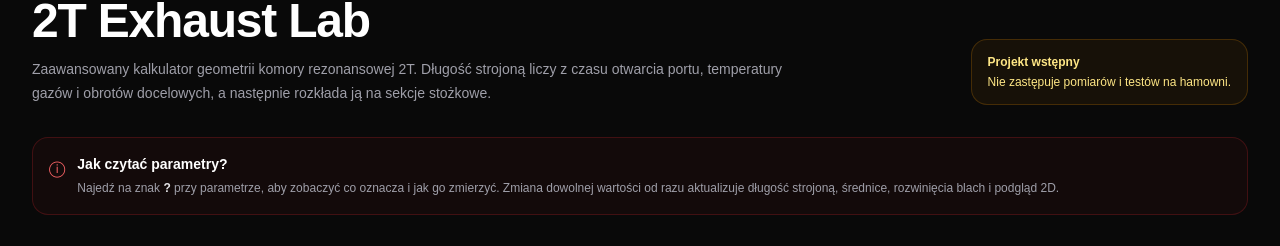
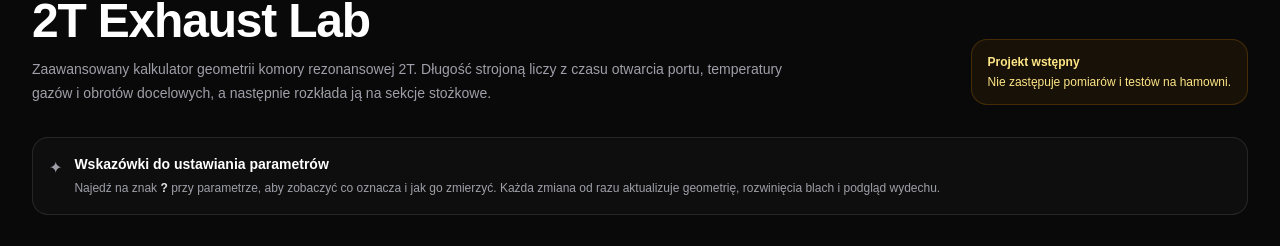
Before and after one commit to maker599/Motohub, a Next.js app: page /narzedzia in a window 1280 px wide. Shown: the part 193-439 px from the top of the page. Built offline with nearby package versions, Linux system fonts and the light colour scheme; no server answers.

Commit message:
style: restore exhaust bend visual and refine parameter hint

```diff
--- a/app/narzedzia/page.tsx
+++ b/app/narzedzia/page.tsx
@@ -83,9 +83,8 @@ export default function ToolsPage(){
   // Realistic packaging: one exhaust elbow, plus a separate "push-out" control.
   // The second control bends the whole route outward smoothly instead of creating a second elbow.
   const elbowAngle=rad(Math.min(180,Math.max(0,bend)));
-  const elbowLen=Math.min(total*.16,Math.max(70,total*.10));
-  const naturalRadius=Math.max(r.d1*3.0,elbowLen/Math.max(elbowAngle,.35));
-  const elbowRadius=elbowAngle>0.02?naturalRadius:Math.max(r.d1*3,elbowLen);
+  const elbowLen=Math.min(total*.12,Math.max(45,total*.08));
+  const elbowRadius=Math.max(35,elbowLen/Math.max(elbowAngle,.35));
   const headerLen=Math.max(45,r.header*.45);
   const firstEnd=headerLen+elbowLen;
   const chamberStart=firstEnd;
@@ -161,7 +160,7 @@ export default function ToolsPage(){
   <div className="mt-8"><Link href="/" className="text-sm text-zinc-500 hover:text-white">← MotoHub</Link>
    <div className="mt-5 flex flex-col gap-5 lg:flex-row lg:items-end lg:justify-between"><div><p className="text-xs font-black uppercase tracking-[.3em] text-red-500">MotoHub / Narzędzia</p><h1 className="mt-2 text-4xl font-black tracking-tight sm:text-5xl">2T Exhaust Lab</h1><p className="mt-3 max-w-3xl text-sm leading-6 text-zinc-400">Zaawansowany kalkulator geometrii komory rezonansowej 2T. Długość strojoną liczy z czasu otwarcia portu, temperatury gazów i obrotów docelowych, a następnie rozkłada ją na sekcje stożkowe.</p></div><div className="rounded-2xl border border-amber-500/20 bg-amber-500/[.06] px-4 py-3 text-xs leading-5 text-amber-200"><b>Projekt wstępny</b><br/>Nie zastępuje pomiarów i testów na hamowni.</div></div>
   </div>
-  <div className="mt-8 rounded-2xl border border-red-500/20 bg-red-500/[.045] p-4"><div className="flex gap-3"><span className="mt-0.5 text-red-400">ⓘ</span><div><p className="text-sm font-bold">Jak czytać parametry?</p><p className="mt-1 text-xs leading-5 text-zinc-400">Najedź na znak <b className="text-zinc-200">?</b> przy parametrze, aby zobaczyć co oznacza i jak go zmierzyć. Zmiana dowolnej wartości od razu aktualizuje długość strojoną, średnice, rozwinięcia blach i podgląd 2D.</p></div></div></div>
+  <div className="mt-8 rounded-2xl border border-white/10 bg-white/[.025] p-4"><div className="flex gap-3"><span className="mt-0.5 text-zinc-400">✦</span><div><p className="text-sm font-bold">Wskazówki do ustawiania parametrów</p><p className="mt-1 text-xs leading-5 text-zinc-400">Najedź na znak <b className="text-zinc-200">?</b> przy parametrze, aby zobaczyć co oznacza i jak go zmierzyć. Każda zmiana od razu aktualizuje geometrię, rozwinięcia blach i podgląd wydechu.</p></div></div></div>
   <div className="mt-8 grid gap-5 xl:grid-cols-[360px_1fr]">
    <section className="rounded-3xl border border-white/10 bg-white/[.035] p-5"><div className="flex items-center justify-between"><div><h2 className="font-bold">Parametry silnika</h2><p className="mt-1 text-xs text-zinc-500">Najlepiej wpisywać wartości zmierzone.</p></div><button onClick={()=>setI(defaults)} className="text-xs text-zinc-500 hover:text-white">Reset</button></div>
     <div className="mt-5 space-y-4">
```
